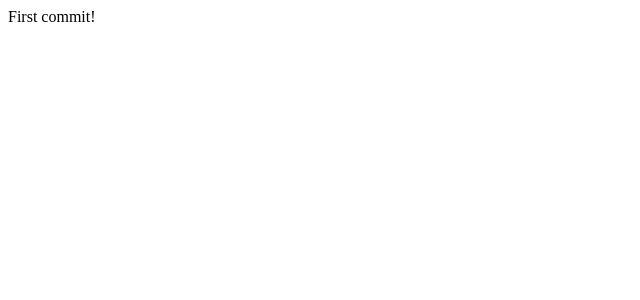
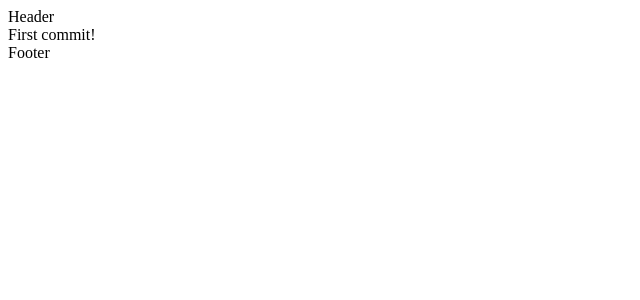
Before and after one commit to Jorkory/ProjetOC_Kasa, a React (Create React App) app: page / in a window 1280 px wide. Shown: the top 300 px of the page, without its empty margins (0-640 px from the left). Built offline with nearby package versions, Linux system fonts and the light colour scheme.

Commit message:
Crée: le routeur + mise en page (Layout)

```diff
--- /dev/null
+++ b/src/components/Footer.tsx
@@ -0,0 +1,7 @@
+export default function Footer() {
+    return(
+        <footer>
+        Footer
+        </footer>
+    )
+}
--- /dev/null
+++ b/src/components/Header.tsx
@@ -0,0 +1,8 @@
+export default function Header() {
+
+    return (
+        <header>
+            Header
+        </ header>
+    )
+}
--- /dev/null
+++ b/src/components/Layout.tsx
@@ -0,0 +1,17 @@
+import Header from "./Header"
+import Footer from "./Footer"
+import {ReactNode} from "react"
+
+interface Props {
+    children: ReactNode
+}
+
+export default function Layout({children}: Props) {
+    return (
+        <>
+            <Header />
+                {children}
+            <Footer />
+        </>
+    )
+}
--- a/src/index.tsx
+++ b/src/index.tsx
@@ -1,14 +1,35 @@
 import React from 'react';
 import ReactDOM from 'react-dom/client';
+import reportWebVitals from './reportWebVitals';
+import { createBrowserRouter, RouterProvider } from 'react-router-dom';
+import Layout from './components/Layout';
+import Error from './pages/Error';
 import Home from './pages/Home';
-import reportWebVitals from './reportWebVitals';
+import Logement from './pages/Logement';
+import Propos from './pages/Propos';
+
+const router = createBrowserRouter([
+  {
+    path:"/",
+    element: <Layout><Home /></Layout>,
+    errorElement: <Layout><Error /></Layout>,
+  },
+  {
+    path:"logement",
+    element: <Layout><Logement /></Layout>
+  },
+  {
+    path:"propos",
+    element: <Layout><Propos /></Layout>
+  }
+])
 
 const root = ReactDOM.createRoot(
   document.getElementById('root') as HTMLElement
 );
 root.render(
   <React.StrictMode>
-    <Home />
+    <RouterProvider router={router} />
   </React.StrictMode>
 );
 
--- /dev/null
+++ b/src/pages/Error/index.tsx
@@ -0,0 +1,11 @@
+function Error() {
+
+
+    return (
+        <>
+        Erreur 404
+        </>
+    )
+}
+
+export default Error
--- a/src/pages/Home/index.tsx
+++ b/src/pages/Home/index.tsx
@@ -1,5 +1,4 @@
 import React from 'react';
-
 
 function Home() {
   return (
--- /dev/null
+++ b/src/pages/Logement/index.tsx
@@ -0,0 +1,9 @@
+function Logement() {
+    return(
+        <>
+            Logement
+        </>
+    )
+}
+
+export default Logement
--- /dev/null
+++ b/src/pages/Propos/index.tsx
@@ -0,0 +1,9 @@
+function Propos() {
+    return(
+        <>
+            Propos
+        </>
+    )
+}
+
+export default Propos
```
